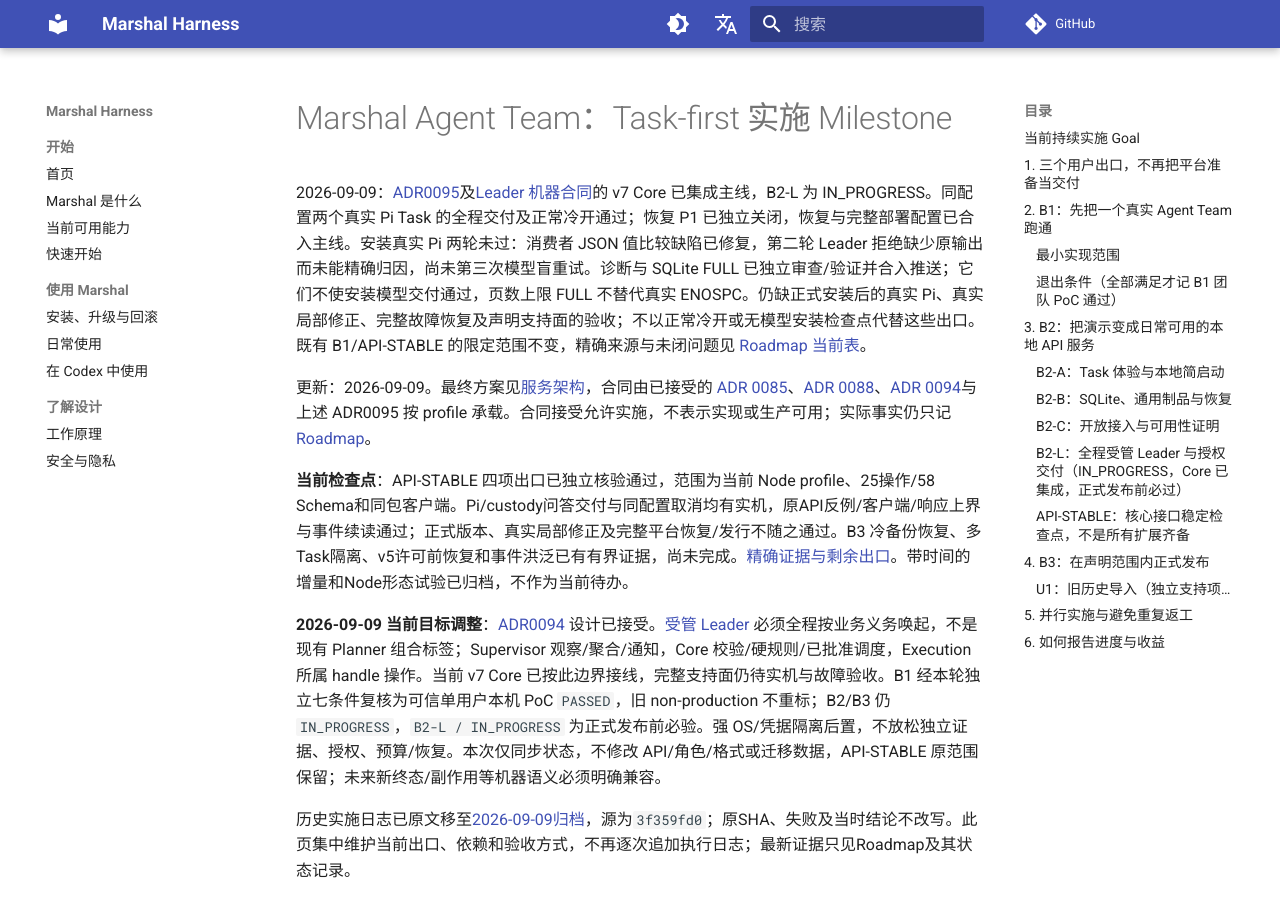
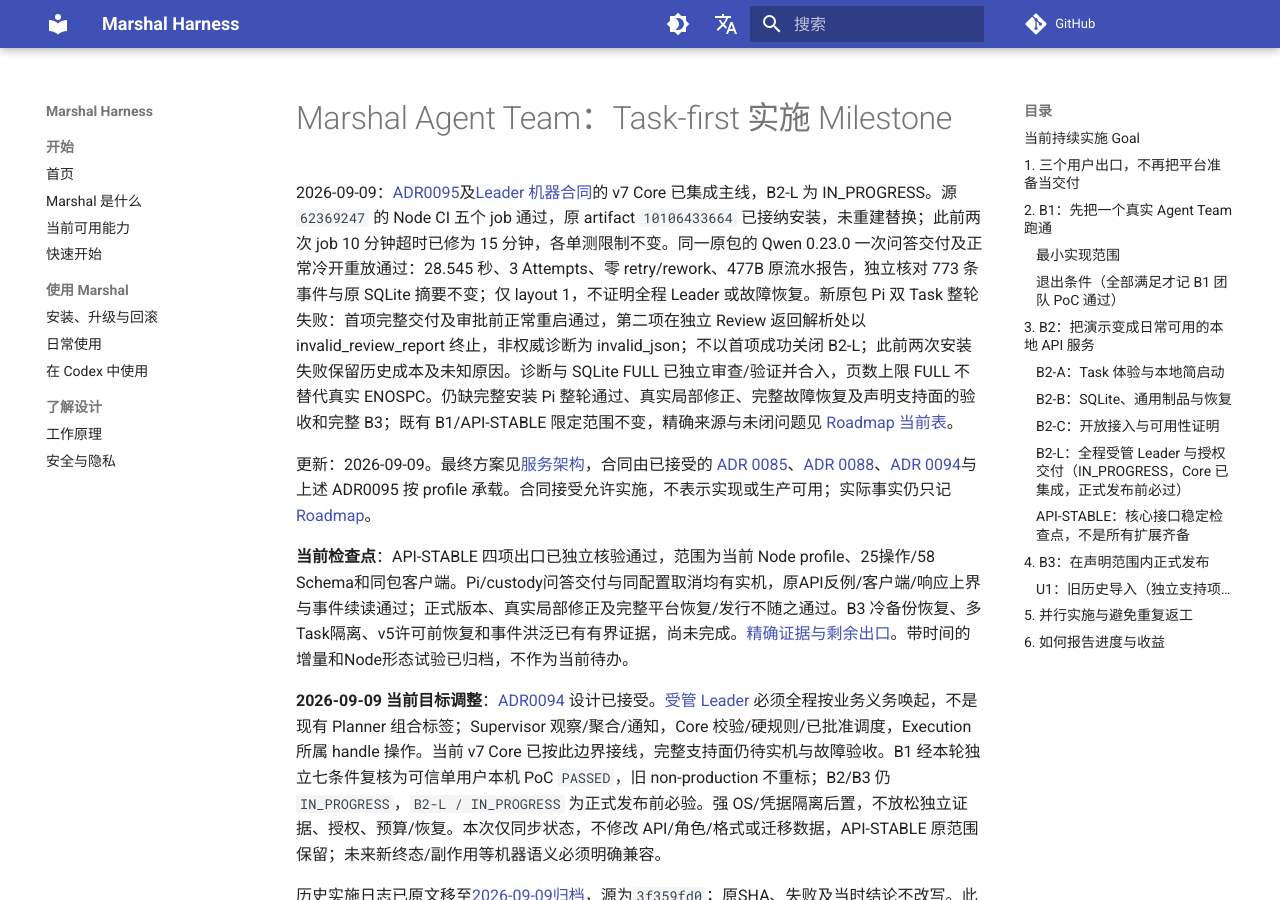
Before and after one commit to chiga0/marshal-harness, an MkDocs documentation site: the page built from docs/agent-team-service-milestones.md, in a window 1280 px wide and 900 px high. Built offline with MkDocs 1.6.1 and Material for MkDocs 9.7.7, drawn with Linux system fonts in a browser that asks for light colours; comment, search, counter and statistics services are not loaded.

Commit message:
docs: record same-asset Qwen success and Pi review failure

```diff
--- a/docs/agent-team-service-milestones.md
+++ b/docs/agent-team-service-milestones.md
@@ -1,6 +1,6 @@
 # Marshal Agent Team：Task-first 实施 Milestone
 
-2026-09-09：[ADR0095](adr/0095-node-managed-leader-contract.md)及[Leader 机器合同](node-leader-execution-contract.md)的 v7 Core 已集成主线，B2-L 为 IN_PROGRESS。同配置两个真实 Pi Task 的全程交付及正常冷开通过；恢复 P1 已独立关闭，恢复与完整部署配置已合入主线。安装真实 Pi 两轮未过：消费者 JSON 值比较缺陷已修复，第二轮 Leader 拒绝缺少原输出而未能精确归因，尚未第三次模型盲重试。诊断与 SQLite FULL 已独立审查/验证并合入推送；它们不使安装模型交付通过，页数上限 FULL 不替代真实 ENOSPC。仍缺正式安装后的真实 Pi、真实局部修正、完整故障恢复及声明支持面的验收；不以正常冷开或无模型安装检查点代替这些出口。既有 B1/API-STABLE 的限定范围不变，精确来源与未闭问题见 [Roadmap 当前表](roadmap-status.md#业务交付当前表)。
+2026-09-09：[ADR0095](adr/0095-node-managed-leader-contract.md)及[Leader 机器合同](node-leader-execution-contract.md)的 v7 Core 已集成主线，B2-L 为 IN_PROGRESS。源 `62369247` 的 Node CI 五个 job 通过，原 artifact `10106433664` 已接纳安装，未重建替换；此前两次 job 10 分钟超时已修为 15 分钟，各单测限制不变。同一原包的 Qwen 0.23.0 一次问答交付及正常冷开重放通过：28.545 秒、3 Attempts、零 retry/rework、477B 原流水报告，独立核对 773 条事件与原 SQLite 摘要不变；仅 layout 1，不证明全程 Leader 或故障恢复。新原包 Pi 双 Task 整轮失败：首项完整交付及审批前正常重启通过，第二项在独立 Review 返回解析处以 invalid_review_report 终止，非权威诊断为 invalid_json；不以首项成功关闭 B2-L；此前两次安装失败保留历史成本及未知原因。诊断与 SQLite FULL 已独立审查/验证并合入，页数上限 FULL 不替代真实 ENOSPC。仍缺完整安装 Pi 整轮通过、真实局部修正、完整故障恢复及声明支持面的验收和完整 B3；既有 B1/API-STABLE 限定范围不变，精确来源与未闭问题见 [Roadmap 当前表](roadmap-status.md#业务交付当前表)。
 
 更新：2026-09-09。最终方案见[服务架构](agent-team-service-architecture.md)，合同由已接受的 [ADR 0085](adr/0085-agent-team-service-contract-and-storage.md)、[ADR 0088](adr/0088-node-task-service-production-projection.md)、[ADR 0094](adr/0094-trusted-single-user-role-team.md)与上述 ADR0095 按 profile 承载。合同接受允许实施，不表示实现或生产可用；实际事实仍只记 [Roadmap](roadmap-status.md#业务交付当前表)。
 
```
Also changed, not shown: docs/audit-report.md (+7 -1 lines), docs/roadmap-status.md (+9 -3 lines).
